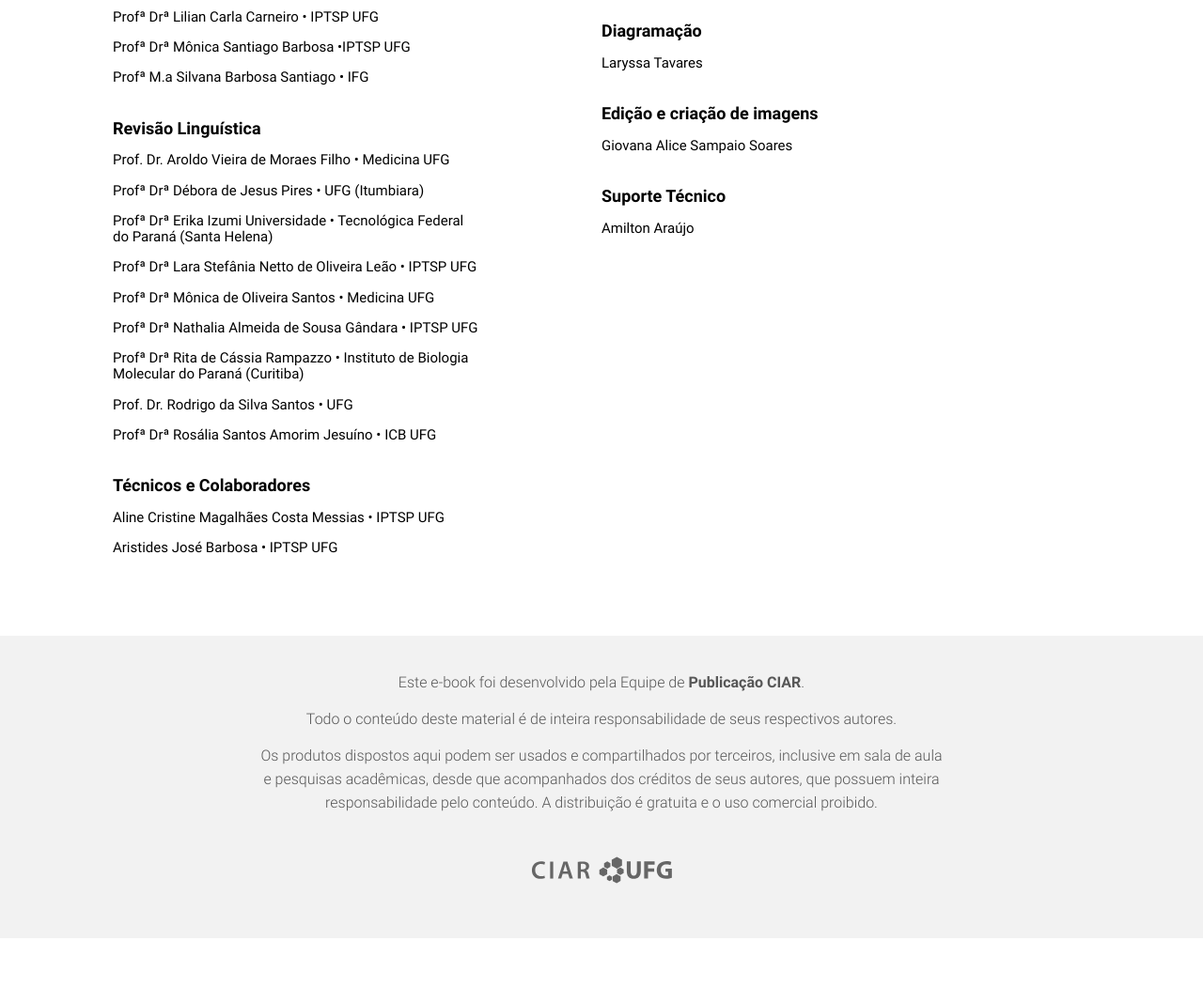
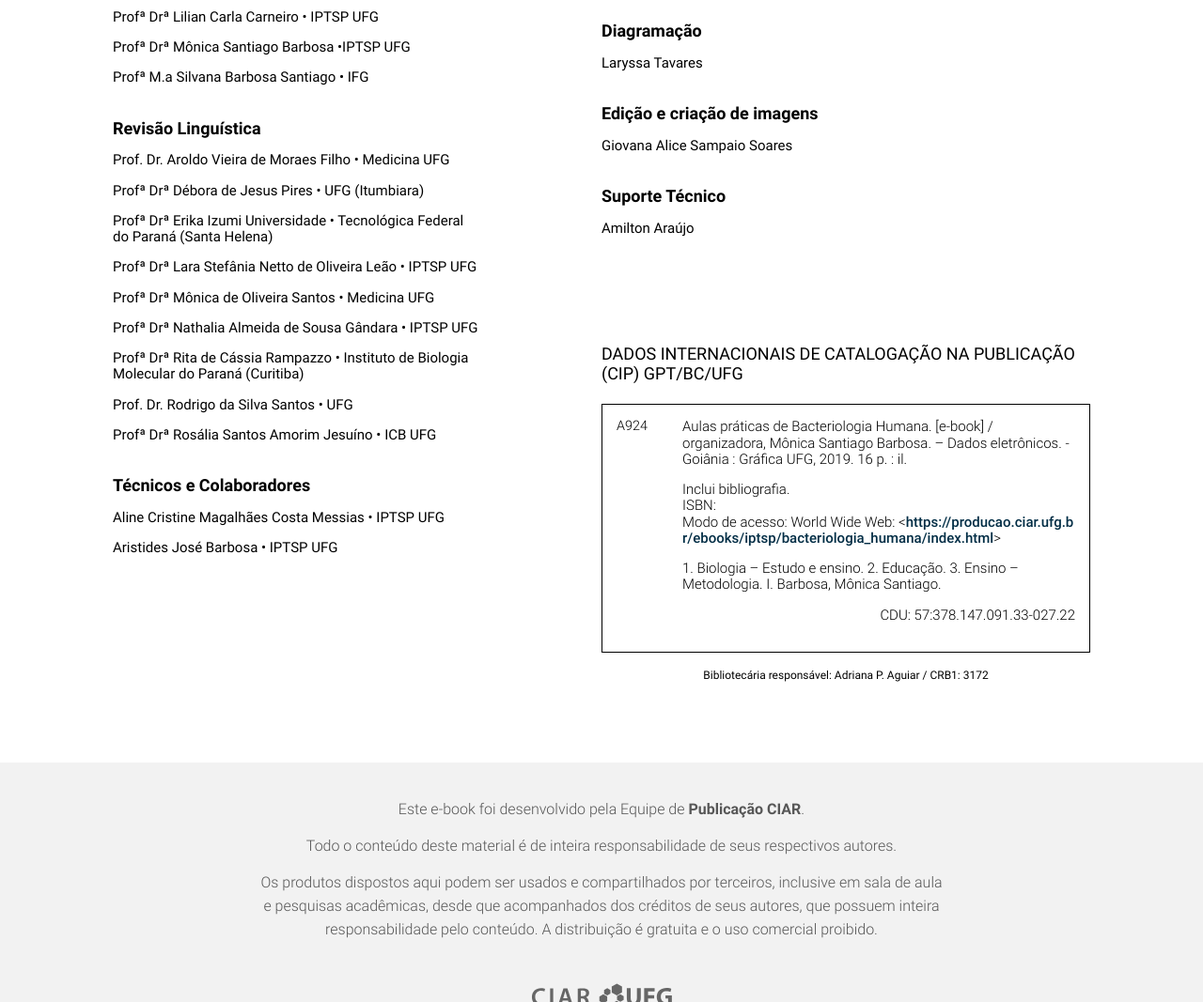
Before and after one commit to ciar-multimidia/IPTSP_Humana, a plain HTML site: page bacteriologia_humana/index.html in a window 1280 px wide. Shown: the part 1329-2396 px from the top of the page at 94% size. Before the commit the page ends 2328 px from the top, so only its background shows below. Drawn offline with Linux system fonts and the light colour scheme; files whose address does not match are found by name.

Commit message:
ficha catalografica

```diff
--- a/bacteriologia_humana/assets/css/style.css
+++ b/bacteriologia_humana/assets/css/style.css
@@ -646,17 +646,29 @@ font-size: 15px;
 
 .box {
 border: 1px solid #000;
-width: 800px;
+width: 100%;
 padding: 30px;
 font-size: 16px;
 font-weight: 300;
 align-items: left;
-margin-bottom: 100px;
+margin-bottom: 0;
+}
+
+.box:after {
+  content: "";
+  clear: both;
+  display: table;
 }
 
 .isbn {
-margin-bottom: 60px;
+    font-size: .9em;
 }
+
+.isbn .box {font-size: inherit; padding: 15px;}
+
+.isbn .box div:nth-of-type(1) { width: 50px; float: left;}
+.isbn .box div:nth-of-type(2) { width: calc(100% - 70px); float: right; text-align: left;}
+.isbn .box div p {margin-top: 0}
 
 .isbn h1{
 font-weight: normal;
@@ -668,8 +680,9 @@ padding-bottom: 10px;
 font-weight: 500;
 margin-top: 80px;
 text-decoration: none;
-font-size: 20px;
-color: #4e1f5c;
+font-size: inherit;
+color: #002d45;
+word-break: break-all;
 }
 
 .isbn a:hover {
--- a/bacteriologia_humana/index.html
+++ b/bacteriologia_humana/index.html
@@ -106,20 +106,34 @@
 
 				<h2>Suporte Técnico</h2>
 				<p>Amilton Araújo</p>
+
+
+
+					<div class="isbn">
+
+						<h1>Dados Internacionais de Catalogação na Publicação (CIP) GPT/BC/UFG</h1>
+						<div class="box">
+							<div>A924</div>
+							<div>
+								<p>Aulas práticas de Bacteriologia Humana. [e-book] / organizadora, Mônica Santiago Barbosa. – Dados eletrônicos.  - Goiânia : Gráfica UFG, 2019. 16 p. : il. </p>
+
+								<p>Inclui bibliografia. <br>
+								ISBN: <br>
+								Modo de acesso: World Wide Web: &lt;<a href="https://producao.ciar.ufg.br/ebooks/iptsp/bacteriologia_humana/index.html">https://producao.ciar.ufg.br/ebooks/iptsp/bacteriologia_humana/index.html</a>&gt;</p>
+
+								<p>1. Biologia – Estudo e ensino. 2. Educação. 3. Ensino – Metodologia. I. Barbosa, Mônica Santiago.</p>
+
+								<p style="text-align: right">CDU: 57:378.147.091.33-027.22</p>
+							</div>
+						</div>
+
+						<p style="text-align: center"><small>Bibliotecária responsável: Adriana P. Aguiar / CRB1: 3172</small></p>
+
+					</div>
 				</section>
 
 			</div>
-			<!-- <div class="isbn">
 
-				<h1>Título do ISBN</h1>
-				<div class="box">
-					<p>Mauris eget tortor suscipit, convallis magna ut, blandit ipsum. Nullam scelerisque iaculis libero facilisis convallis. Mauris efficitur, tortor eget laoreet pulvinar</p>
-
-					<p>Nullam scelerisque iaculis libero facilisis</p>
-				</div>
-				<a href="artigo_1.html">Iniciar o Ebook &#9654;</a>
-
-			</div> -->
 			</section>
 		</main>
 		<footer>
```
